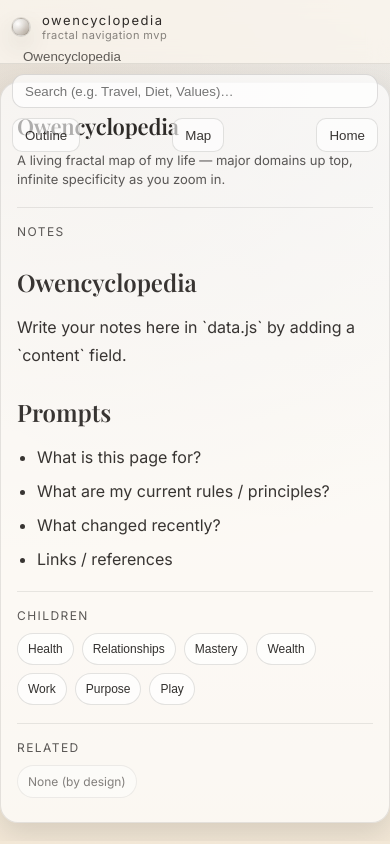
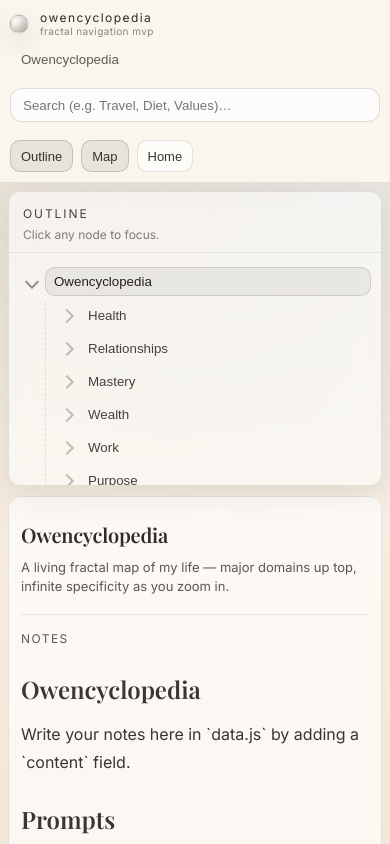
Before and after one commit to owengong/owencyclopedia, a plain HTML site: page index.html in a window 390 px wide. Shown: the top 844 px of the page. Drawn offline with nearby package versions, Linux system fonts and the light colour scheme; a web font is replaced by a local one.

Commit message:
fix styling and mobile responsiveness

```diff
--- a/app.js
+++ b/app.js
@@ -148,7 +148,7 @@
 
   const state = {
     focusId: DATA.rootId,
-    outlineOpen: false,
+    outlineOpen: true,
     mapOpen: true,
     search: {
       open: false,
@@ -742,7 +742,7 @@
   // Boot
   const startId = parseHashId();
   state.focusId = startId && byId.has(startId) ? startId : DATA.rootId;
-  setOutlineOpen(false);
+  setOutlineOpen(true);
   setMapOpen(true);
   renderAll();
   if (!startId) setHashId(state.focusId);
--- a/index.html
+++ b/index.html
@@ -42,7 +42,7 @@
             <div id="searchResults" class="search__results" aria-live="polite"></div>
           </div>
 
-          <button class="btn" id="toggleOutline" type="button" aria-pressed="false">
+          <button class="btn" id="toggleOutline" type="button" aria-pressed="true">
             Outline
           </button>
           <button class="btn" id="toggleMap" type="button" aria-pressed="true">Map</button>
--- a/style.css
+++ b/style.css
@@ -181,6 +181,11 @@
   transform: translateY(1px);
 }
 
+.btn[aria-pressed="true"] {
+  background: rgba(28, 25, 23, 0.08);
+  border-color: rgba(28, 25, 23, 0.18);
+}
+
 .search {
   position: relative;
   width: 320px;
@@ -281,6 +286,9 @@
   display: grid;
   grid-template-columns: var(--outlineW) 1fr var(--mapW);
   min-width: 0;
+  gap: 0;
+  padding: 16px;
+  background: transparent;
 }
 
 .app.outline-open {
@@ -292,17 +300,21 @@
 }
 
 .map {
-  border-left: 1px solid var(--line);
-  background: rgba(255, 255, 255, 0.48);
+  background: rgba(255, 255, 255, 0.58);
   backdrop-filter: blur(12px);
   overflow: hidden;
   opacity: 1;
-  transition: opacity 160ms ease;
+  transition: opacity 160ms ease, transform 160ms ease;
+  border-radius: 16px;
+  border: 1px solid rgba(28, 25, 23, 0.10);
+  box-shadow: 0 8px 32px rgba(0, 0, 0, 0.08);
+  margin-left: 12px;
 }
 
 .app.map-closed .map {
   opacity: 0;
   pointer-events: none;
+  transform: translateX(8px);
 }
 
 .map__header {
@@ -329,14 +341,17 @@
 }
 
 .outline {
-  border-right: 1px solid var(--line);
-  background: rgba(255, 255, 255, 0.55);
-  backdrop-filter: blur(10px);
+  background: rgba(255, 255, 255, 0.58);
+  backdrop-filter: blur(12px);
   overflow: hidden;
   opacity: 0;
   pointer-events: none;
   transform: translateX(-8px);
   transition: opacity 180ms ease, transform 180ms ease;
+  border-radius: 16px;
+  border: 1px solid rgba(28, 25, 23, 0.10);
+  box-shadow: 0 8px 32px rgba(0, 0, 0, 0.08);
+  margin-right: 12px;
 }
 
 .app.outline-open .outline {
@@ -555,6 +570,8 @@
 
 .doc {
   overflow: auto;
+  padding: 0 4px;
+  border-radius: 16px;
 }
 
 .panel__inner {
@@ -563,10 +580,7 @@
   margin: 0 auto;
   background: rgba(255, 255, 255, 0.68);
   border: 1px solid rgba(28, 25, 23, 0.10);
-  border-radius: 18px;
-  box-shadow: var(--shadow2);
-  margin-top: 18px;
-  margin-bottom: 18px;
+  border-radius: 16px;
 }
 
 .panel__kicker {
@@ -686,46 +700,160 @@
   }
 }
 
+/* Tablet breakpoint */
+@media (max-width: 1200px) {
+  :root {
+    --outlineW: 260px;
+    --mapW: 300px;
+  }
+  .app.outline-open {
+    --outlineW: 260px;
+  }
+}
+
+/* Mobile breakpoint */
 @media (max-width: 980px) {
   body {
     overflow: auto;
   }
   .app {
     height: auto;
+    display: block;
   }
   .topbar {
     position: sticky;
     top: 0;
     z-index: 10;
-    grid-template-columns: 1fr;
+    display: block;
     height: auto;
-    padding: 12px 12px;
+    padding: 12px;
+    background: rgba(251, 247, 239, 0.95);
+  }
+  .brand {
+    margin-bottom: 8px;
   }
   .crumbs {
     overflow: auto;
     padding-bottom: 4px;
+    margin-bottom: 10px;
   }
   .actions {
-    justify-content: space-between;
+    display: flex;
     flex-wrap: wrap;
+    gap: 8px;
+    align-items: center;
+    justify-content: flex-start;
   }
   .search {
     width: 100%;
+    margin-bottom: 10px;
   }
   .main {
     height: auto;
-    grid-template-columns: 1fr;
+    display: flex;
+    flex-direction: column;
+    padding: 12px;
+    gap: 12px;
   }
+
+  /* Stack vertically on mobile */
   .outline {
+    order: 1;
+    margin-right: 0;
+    margin-bottom: 0;
+    max-height: 40vh;
+    border-radius: 14px;
     display: none;
   }
+
+  .app.outline-open .outline {
+    display: block;
+    opacity: 1;
+    pointer-events: auto;
+    transform: translateX(0);
+  }
+
+  .doc {
+    order: 2;
+    padding: 0;
+  }
+
   .map {
+    order: 3;
+    margin-left: 0;
+    margin-top: 0;
+    height: 50vh;
+    min-height: 320px;
+    border-radius: 14px;
+  }
+
+  .app.map-closed .map {
     display: none;
   }
-  .lens {
-    height: 36vh;
+
+  .lens--inMap {
+    height: calc(100% - 52px);
   }
+
   .panel__inner {
     padding: 18px 16px 24px 16px;
+    border-radius: 14px;
+  }
+
+  .outline__tree {
+    max-height: calc(40vh - 60px);
   }
 }
+
+/* Small mobile */
+@media (max-width: 600px) {
+  .main {
+    padding: 8px;
+    gap: 10px;
+  }
+
+  .topbar {
+    padding: 10px;
+  }
+
+  .brand__title {
+    font-size: 12px;
+  }
+
+  .brand__subtitle {
+    font-size: 10px;
+  }
+
+  .btn {
+    height: 32px;
+    padding: 0 10px;
+    font-size: 13px;
+  }
+
+  .panel__inner {
+    padding: 14px 12px 20px 12px;
+    border-radius: 12px;
+  }
+
+  .panel__title {
+    font-size: 20px;
+  }
+
+  .outline,
+  .map {
+    border-radius: 12px;
+  }
+
+  .map {
+    height: 45vh;
+    min-height: 280px;
+  }
+
+  .outline {
+    max-height: 35vh;
+  }
+
+  .outline__tree {
+    max-height: calc(35vh - 56px);
+  }
+}
```
